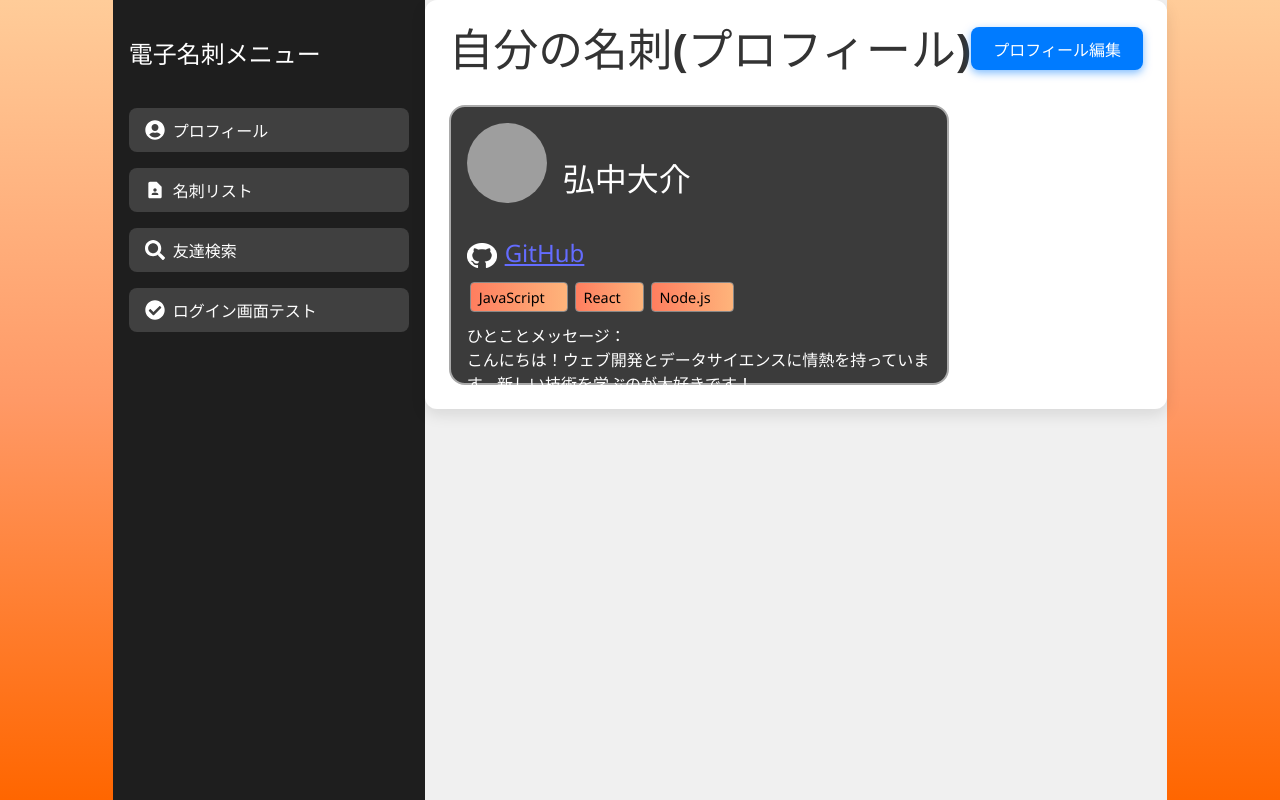
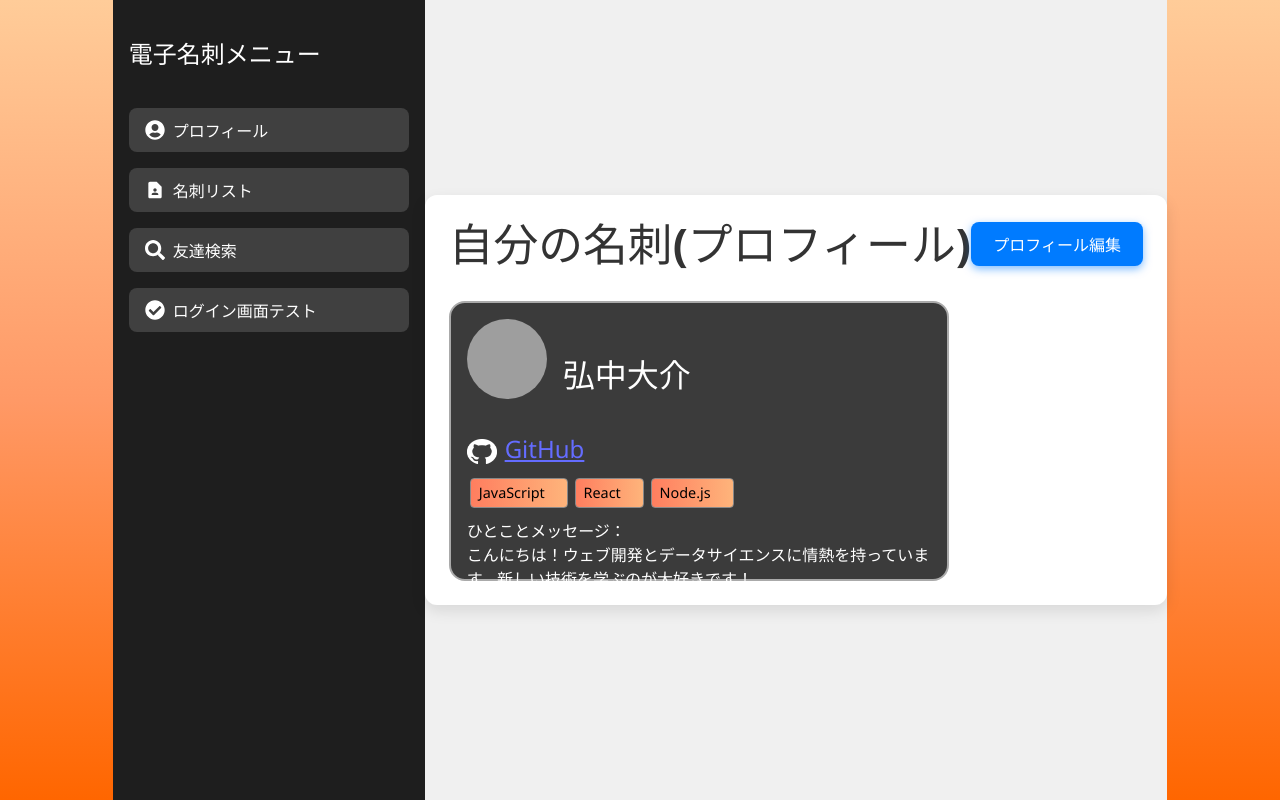
Before and after one commit to thisismine-kai/ElectronicBusinessCard, a React (Vite) app: page /mybusinesscard in a window 1280 px wide. Built offline with nearby package versions, Linux system fonts and the light colour scheme; grey boxes are pictures that could not be loaded.

Commit message:
メッセージ

```diff
--- a/src/pages/MyBusinessCard.jsx
+++ b/src/pages/MyBusinessCard.jsx
@@ -35,7 +35,7 @@ function MyBusinessCard() {
         padding: '0rem',
         display: 'flex',
         justifyContent: 'center',     // 横方向中央寄せ
-        alignItems: 'flex-start',
+        alignItems: 'center',
       }}>
 
         {/* 名刺カードのコンテナ */}
```
